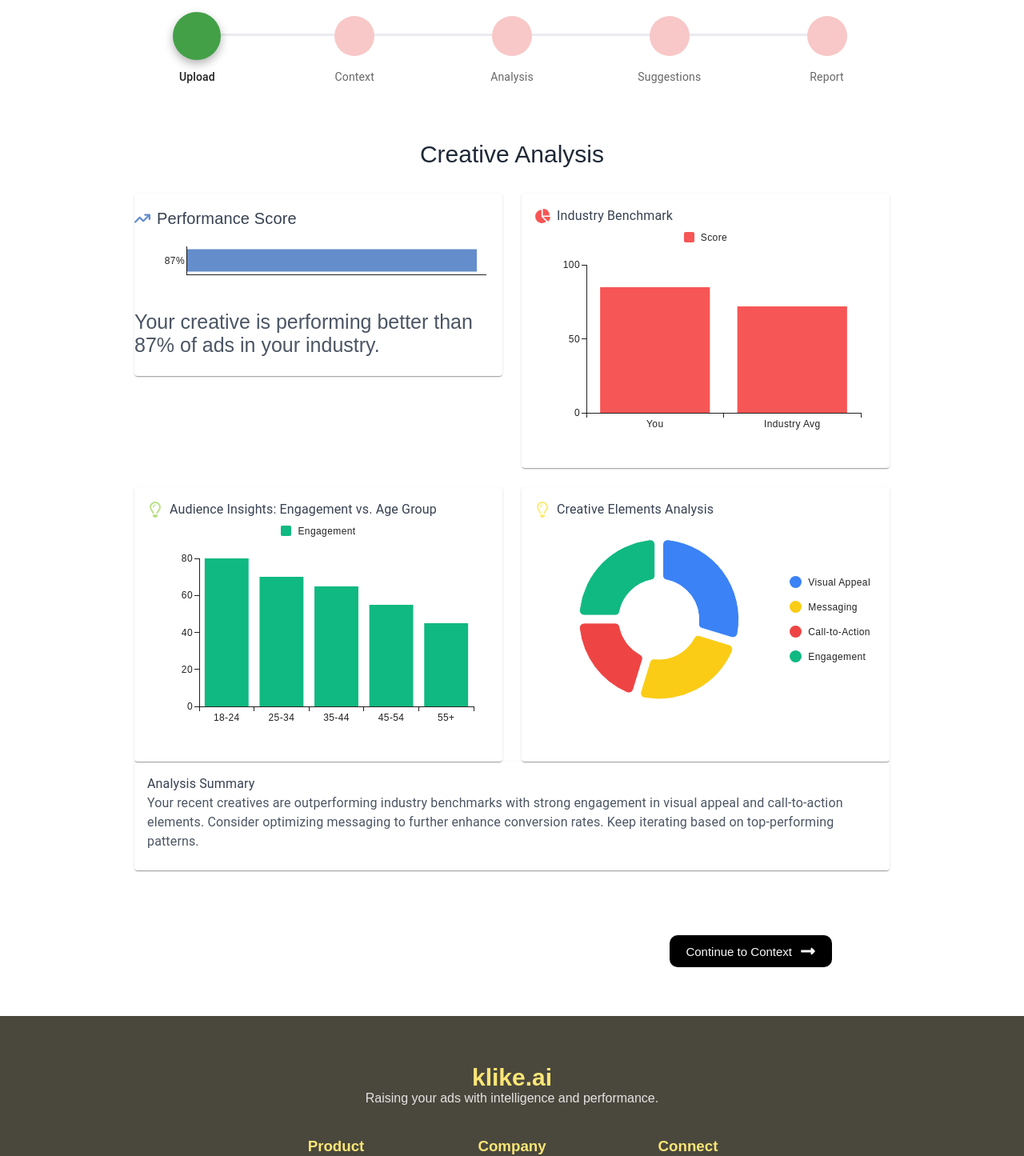
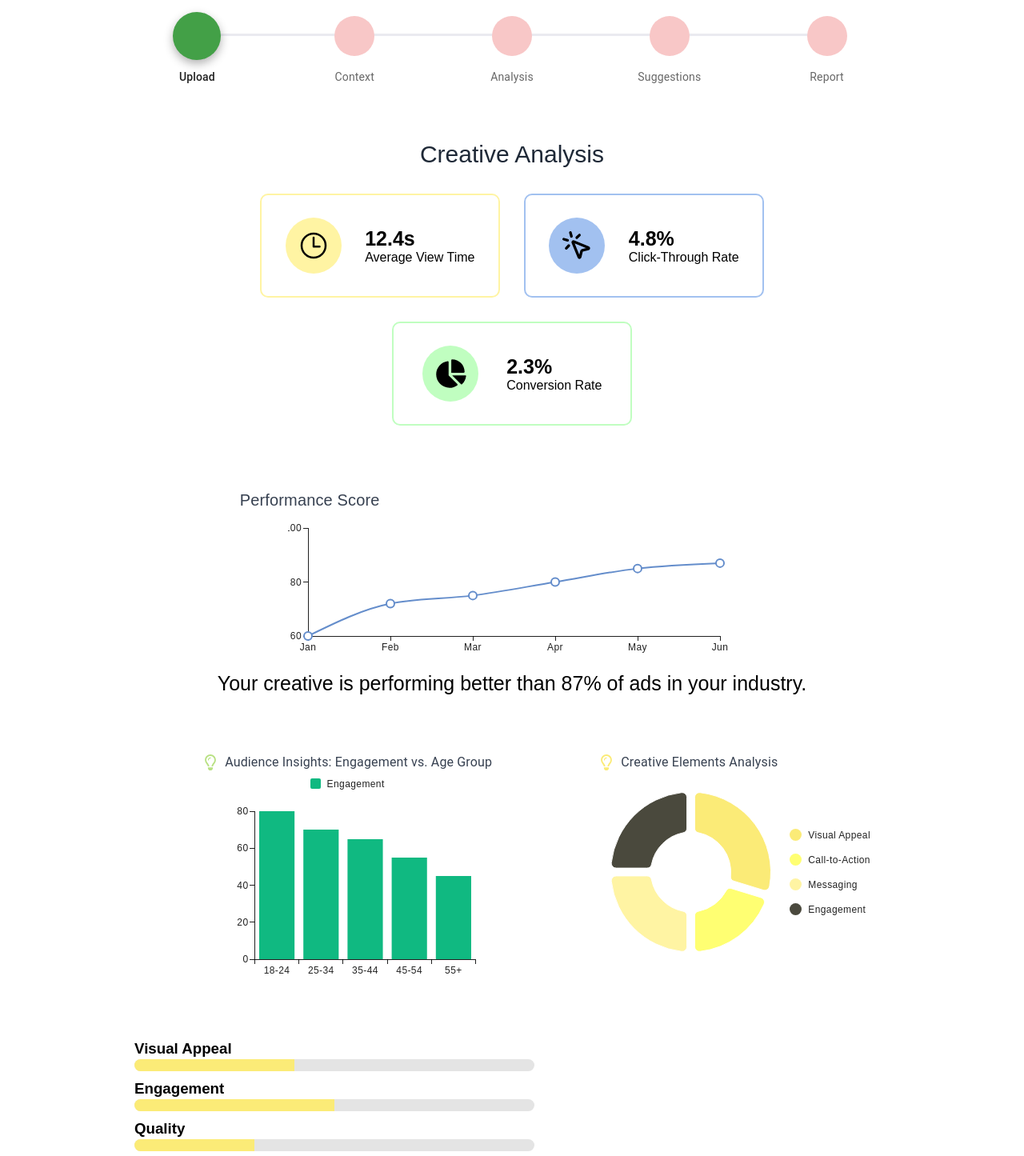
Before and after one commit to AugustoAlmondes/Boost-video, a React (Vite) app: page / in a window 1280 px wide. Shown: the part 120-1565 px from the top of the page at 80% size. Built offline with nearby package versions, Linux system fonts and the light colour scheme; some icons are missing.

Commit message:
alterações

```diff
--- a/package.json
+++ b/package.json
@@ -16,10 +16,12 @@
     "@mui/material": "^7.0.2",
     "@mui/system": "^7.0.2",
     "@mui/x-charts": "^8.0.0",
+    "bootstrap": "^5.3.5",
     "clsx": "^2.1.1",
     "framer-motion": "^12.6.3",
     "prop-types": "^15.8.1",
     "react": "^19.0.0",
+    "react-bootstrap": "^2.10.9",
     "react-dom": "^19.0.0",
     "react-icons": "^5.5.0",
     "react-intersection-observer": "^9.16.0",
--- /dev/null
+++ b/src/components/CardPerformance/CardPerformance.jsx
@@ -0,0 +1,22 @@
+import './cardperformance.css';
+import "../../index.css";
+export default function CardPerformance({ icon, title, color, description }) {
+    return (
+        <>
+            <div className="card-performance"
+                style={{ border: `2px solid var(--light${color})`
+                }}
+            >
+                <div className="icon-card-performance"
+                    style={{ backgroundColor: `var(--light${color})` }}
+                >
+                    {icon}
+                </div>
+                <div>
+                    <h3>{title}</h3>
+                    <p>{description}</p>
+                </div>
+            </div>
+        </>
+    );
+}
--- /dev/null
+++ b/src/components/CardPerformance/cardperformance.css
@@ -0,0 +1,40 @@
+.card-performance{
+    display: flex;
+    justify-content: space-evenly;
+    align-items: center;
+
+    border-radius: 10px;
+    width: 300px;
+    height: 130px;
+
+    transition: all 0.3s ease;
+
+    & h3{
+        font-size: 25px;
+        font-family: var(--Avenir);
+    }
+
+    & p{
+        font-family: var(--Avenir);
+    }
+
+    & svg{
+        width: 40px;
+        height: 40px;
+        border-radius: 50%;
+    }
+
+    & .icon-card-performance{
+        display: flex;
+        justify-content: center;
+        align-items: center;
+        width: 70px;
+        height: 70px;
+        border-radius: 50%
+    }
+
+    &:hover{
+        cursor: pointer;
+        transform: scale(1.05);
+    }
+}
--- a/src/components/StepsAdsFlow/CampaignContext/CampaignContext.jsx
+++ b/src/components/StepsAdsFlow/CampaignContext/CampaignContext.jsx
@@ -25,7 +25,7 @@ export default function CampaignContext() {
             <div className="container-inputs-ads-flow">
                 <div className="input-area-ads-flw">
 
-                    <div className={selectedObjective ? "container-campaign-objective active" : "container-campaign-objective"}>
+                    <div className={selectedObjective ? "container-campaign-objective active border_1" : "container-campaign-objective border_1"}>
                         <h3 className="box-title">Campaign Objective</h3>
                         <ul>
                             <li
@@ -52,7 +52,7 @@ export default function CampaignContext() {
                         </ul>
                     </div>
 
-                    <div className="container-target-audience"
+                    <div className="container-target-audience border_2"
                     style={age != '' && gender != '' && location != '' ? { border: "2px solid var(--blue)" } : {}}
                     >
                         <h3 className="box-title">Target Audience</h3>
@@ -83,7 +83,7 @@ export default function CampaignContext() {
                         </div>
                     </div>
 
-                    <div className={selectedPlatform ? "container-campaign-objective active" : "container-campaign-objective"}>
+                    <div className={selectedPlatform ? "container-campaign-objective active border_3" : "container-campaign-objective border_3"}>
                         <h3 className="box-title">Platform Selection</h3>
                         <ul>
                             <li
@@ -131,7 +131,7 @@ export default function CampaignContext() {
                         </ul>
                     </div>
 
-                    <div className=" container-target-audience"
+                    <div className=" container-target-audience border_4"
                     style={industry != '' && valueProposition != '' ? { border: "2px solid var(--blue)" } : {}}
                     >
                         <h3 className="box-title">Industry</h3>
--- a/src/components/StepsAdsFlow/CampaignContext/campaigncontext.css
+++ b/src/components/StepsAdsFlow/CampaignContext/campaigncontext.css
@@ -6,14 +6,39 @@
     font-weight: 200;
 }
 
-.container-campaign-objective.active{
+.container-campaign-objective.active {
     border-color: var(--blue);
+}
+
+.border_1 {
+    border: 2px solid;
+    border-image: linear-gradient(var(--lightblue), var(--lightred))2;
+    border-radius: 15px;
+}
+
+.border_2 {
+    border: 2px solid;
+    border-image: linear-gradient(var(--lightred), var(--lightgreen))2;
+    border-radius: 15px;
+}
+
+.border_3 {
+    border: 2px solid;
+    border-image: linear-gradient(var(--lightgreen), var(--lightyellow))2;
+    border-radius: 15px;
+}
+
+.border_4 {
+    border: 2px solid;
+    border-image: linear-gradient(var(--lightyellow), var(--lightblue))2;
+    border-radius: 15px;
 }
 
 .container-campaign-objective {
     /* background-color: #f9f9f9; */
-    border: 2px solid rgb(226, 226, 226);
-    border-radius: 10px;
+    /* border: linear-gradient(to top, var(--lightblue), var(--blue)); */
+    /* como por um gradiente em uma borda */
+    /* border-radius: 10px; */
     width: 800px;
     padding: 20px;
     transition: .1s;
@@ -60,7 +85,7 @@
     }
 }
 
-.gender-target-audience{
+.gender-target-audience {
     width: 350px;
 }
 
@@ -74,7 +99,7 @@
     /* align-items: center; */
     gap: 12px;
     /* background-color: #f9f9f9; */
-    border: 2px solid rgb(226, 226, 226);
+    /* border: 2px solid rgb(226, 226, 226); */
     padding: 16px;
     border-radius: 12px;
     transition: .2s;
@@ -138,9 +163,10 @@ select {
     margin-top: 20px;
     width: 100%;
 }
-.area-input-value-proposition{
 
-    & textarea{
+.area-input-value-proposition {
+
+    & textarea {
         border: 2px solid rgb(226, 226, 226);
         border-radius: 10px;
         padding: 10px;
--- a/src/components/StepsAdsFlow/CreativeAnalysis/CreativeAnalysis.jsx
+++ b/src/components/StepsAdsFlow/CreativeAnalysis/CreativeAnalysis.jsx
@@ -1,16 +1,21 @@
 import { Card, CardContent, Typography } from "@mui/material";
 import { LineChart, BarChart, PieChart } from "@mui/x-charts";
 import { FaArrowTrendUp, FaChartPie, FaRegLightbulb } from "react-icons/fa6";
+import { IoTimeOutline } from "react-icons/io5";
 import { motion as MOTION } from "framer-motion";
+import { LuMousePointerClick } from "react-icons/lu";
 import "../../../index.css";
 import "./creativeanalysis.css"; // CSS base para layout
+import CardPerformance from "../../CardPerformance/CardPerformance";
+import ProgressBarCreate from "../../ProgressBarCreate/ProgressBarCreate";
+import { ProgressBar } from "react-bootstrap";
 
 
 const creativeElementsData = [
-    { id: 0, value: 30, label: "Visual Appeal", color: "#3b82f6" },
-    { id: 1, value: 25, label: "Messaging", color: "#facc15" },
-    { id: 2, value: 20, label: "Call-to-Action", color: "#ef4444" },
-    { id: 3, value: 25, label: "Engagement", color: "#10b981" },
+    { id: 0, value: 30, label: "Visual Appeal", color: "var(--yellow)" },
+    { id: 2, value: 20, label: "Call-to-Action", color: "var(--meanyellow)" },
+    { id: 1, value: 25, label: "Messaging", color: "var(--lightyellow)" },
+    { id: 3, value: 25, label: "Engagement", color: "var(--darkyellow)" },
 ];
 
 export default function CreativeAnalysis() {
@@ -23,39 +28,66 @@ export default function CreativeAnalysis() {
         >
             <h1 className="creative-analysis-title">Creative Analysis</h1>
 
+
             <div className="creative-analysis-grid">
+
+                <div className="cards-performance-stats">
+
+                    <CardPerformance
+                        icon={<IoTimeOutline />}
+                        title="12.4s"
+                        color="yellow"
+                        description="Average View Time"
+                    />
+
+                    <CardPerformance
+                        icon={<LuMousePointerClick />}
+                        title="4.8%"
+                        color="blue"
+                        description="Click-Through Rate"
+                    />
+
+
+                    <CardPerformance
+                        icon={<FaChartPie />}
+                        title="2.3%"
+                        color="green"
+                        description="Conversion Rate"
+                    />
+                </div>
+
                 {/* Performance Score */}
-                <Card className="card"
+                <Card
+                    elevation={0}
+                    className="card card2"
                     sx={{
+                        width: "100%",
                         height: "max-content",
                         display: "flex",
                         flexDirection: "column",
                         justifyContent: "center",
-                        alignItems: "center"
+                        alignItems: "center",
+                        // background: "linear-gradient(to right, var(--lightblue), var(--blue))",
                     }}
-
                 >
                     <CardContent>
                         <Typography className="section-title">
-                            <FaArrowTrendUp className="icon blue" />
+                            <FaArrowTrendUp className="icon white" />
                             <h3>Performance Score</h3>
                         </Typography>
-                        <BarChart
-                            height={100}
-                            width={460}
-                            yAxis={[{
-                                data: ["87%"],
-                                scaleType: "band",
-                                axisLine: false,
-                                tickSize: 0,
-                            }]}
-                            xAxis={[{
-                                tickLabelStyle: { display: "none" },
-                                axisLine: false,
-                                tickSize: 0
-                            }]}
-                            series={[{ data: [87], color: "var(--blue)"  }]}
-                            layout="horizontal"
+                        <LineChart
+                            height={200}
+                            width={560}
+                            xAxis={[{ data: ["Jan", "Feb", "Mar", "Apr", "May", "Jun"], scaleType: "point" }]}
+                            series={[
+                                {
+                                    data: [60, 72, 75, 80, 85, 87],
+                                    color: "var(--blue)",
+                                },
+                            ]}
+                            margin={{ left: -20, right: 20, top: 20, bottom: 20 }}
+                            grid={{ vertical: false }}
+                            axisVisibility={{ x: false, y: false }}
                         />
                         <p className="section-subtitle-description">
                             Your creative is performing better than 87% of ads in your industry.
@@ -63,21 +95,19 @@ export default function CreativeAnalysis() {
                     </CardContent>
                 </Card>
 
-                <Card className="card">
-                    <CardContent>
-                        <Typography className="section-title">
-                            <FaChartPie className="icon red" /> Industry Benchmark
-                        </Typography>
-                        <BarChart
-                            height={250}
-                            xAxis={[{ data: ["You", "Industry Avg"], scaleType: "band" }]}
-                            series={[{ data: [85, 72], color: "var(--red)", label: "Score" }]}
-                        />
-                    </CardContent>
-                </Card>
-
-                {/* Audience Insights */}
-                <Card className="card">
+                <Card
+                    elevation={0}
+                    className="card card3"
+                    sx={{
+                        width: "100%",
+                        height: "max-content",
+                        display: "flex",
+                        flexDirection: "column",
+                        justifyContent: "center",
+                        alignItems: "center",
+                        // background: "linear-gradient(to right, var(--lightblue), var(--blue))",
+                    }}
+                >
                     <CardContent>
                         <Typography className="section-title">
                             <FaRegLightbulb className="icon green" /> Audience Insights: Engagement vs. Age Group
@@ -91,7 +121,19 @@ export default function CreativeAnalysis() {
                 </Card>
 
                 {/* Creative Elements Pie */}
-                <Card className="card">
+                <Card
+                    elevation={0}
+                    className="card card4"
+                    sx={{
+                        width: "100%",
+                        height: "max-content",
+                        display: "flex",
+                        flexDirection: "column",
+                        justifyContent: "center",
+                        alignItems: "center",
+                        // background: "linear-gradient(to right, var(--lightblue), var(--blue))",
+                    }}
+                >
                     <CardContent>
                         <Typography className="section-title">
                             <FaRegLightbulb className="icon yellow" /> Creative Elements Analysis
@@ -110,19 +152,29 @@ export default function CreativeAnalysis() {
                         />
                     </CardContent>
                 </Card>
+
+
+                <div className="progress-group card5">
+
+                    <div>
+                        <h3>Visual Appeal</h3>
+                        <progress className="progress-bar" value={40} max={100}>{40}%</progress>
+                    </div>
+
+                    <div>
+
+                        <h3>Engagement</h3>
+                        <progress className="progress-bar" value={50} max={100}>{50}%</progress>
+                    </div>
+
+                    <div>
+                        <h3>Quality</h3>
+                        <progress className="progress-bar" value={30} max={100}>{30}%</progress>
+                    </div>
+                </div>
             </div>
 
             {/* Summary */}
-            <Card className="card gray-bg">
-                <CardContent className="summary">
-                    <Typography className="section-title">Analysis Summary</Typography>
-                    <Typography>
-                        Your recent creatives are outperforming industry benchmarks with strong engagement in
-                        visual appeal and call-to-action elements. Consider optimizing messaging to further
-                        enhance conversion rates. Keep iterating based on top-performing patterns.
-                    </Typography>
-                </CardContent>
-            </Card>
-        </MOTION.div>
+        </MOTION.div >
     );
 }
--- a/src/components/StepsAdsFlow/CreativeAnalysis/creativeanalysis.css
+++ b/src/components/StepsAdsFlow/CreativeAnalysis/creativeanalysis.css
@@ -12,10 +12,38 @@
     color: #1f2937;
 }
 
+
 .creative-analysis-grid {
     display: grid;
-    grid-template-columns: 1fr;
-    gap: 24px;
+    gap: 32px;
+    grid-template-columns: repeat(auto-fit, minmax(320px, 1fr));
+    align-items: stretch;
+    grid-template-areas:
+        "cards1 cards1 cards1"
+        "cards2 cards2 cards2"
+        "cards3 cards3 cards4"
+        "cards5 cards5 cards6"
+    ;
+}
+
+.card.card2 {
+    grid-area: cards2;
+}
+
+.card.card3 {
+    grid-area: cards3;
+}
+
+.card.card4 {
+    grid-area: cards4;
+}
+
+.card.card5 {
+    grid-area: cards5;
+}
+
+.card.card6 {
+    grid-area: cards6;
 }
 
 @media (min-width: 768px) {
@@ -25,10 +53,12 @@
 }
 
 .card {
-    border-radius: 16px;
-    box-shadow: none;
-    background-color: #f9fafb;
+    /* background: linear-gradient(135deg, #fefefe, #f4f7fa); */
+    /* box-shadow: 0 4px 10px rgba(0, 0, 0, 0.06); */
+    border-radius: 20px;
+    /* transition: all 0.3s ease-in-out; */
 }
+
 
 .section-title {
     font-size: 18px;
@@ -50,11 +80,16 @@
 .section-subtitle-description {
     margin: 0;
     font-size: 25px;
-    color: #4b5563;
+    font-family: var(--Avenir);
+    color: black;
 }
 
 .icon {
     font-size: 20px;
+}
+
+.icon.white {
+    color: white;
 }
 
 .icon.blue {
@@ -82,3 +117,49 @@
 .gray-bg {
     background-color: #f3f4f6;
 }
+
+.cards-performance-stats {
+    grid-area: cards1;
+    display: flex;
+    flex-wrap: wrap;
+    justify-content: center;
+    gap: 30px;
+    margin-bottom: 30px;
+}
+
+.progress-bar {
+    appearance: none;
+    height: 15px;
+    border-radius: 100px;
+
+    /* Chrome and Safari */
+    &::-webkit-progress-bar {
+        background: rgb(228, 228, 228);
+        border-radius: 100px;
+    }
+
+    &::-webkit-progress-value {
+        background-color: var(--yellow);
+        border-top-left-radius: 100px;
+        border-bottom-left-radius: 100px;
+    }
+
+    /* Firefox */
+    &::-moz-progress-bar {
+        background-color: var(--yellow);
+        border-top-left-radius: 100px;
+        border-bottom-left-radius: 100px;
+    }
+}
+
+.progress-group{
+    display: flex;
+    flex-direction: column;
+    gap: 10px;
+    justify-content: center;
+    align-items: center;
+
+    progress{
+        width: 500px;
+    }
+}
--- a/src/index.css
+++ b/src/index.css
@@ -33,5 +33,5 @@
   margin: 0;
   padding: 0;
   font-family: var(--Proxima), sans-serif;
-  cursor: default;
+  /* cursor: default; */
 }
--- a/src/pages/AdsFlow/AdsFlow.jsx
+++ b/src/pages/AdsFlow/AdsFlow.jsx
@@ -1,5 +1,5 @@
 import AnimatedBackground from '../../components/AnimatedBackground/AnimatedBackground';
-import ProgressBar from '../../components/ProgressBar/ProgressBar';
+import ProgressBar from '../../components/ProgressBarCreate/ProgressBarCreate';
 import { useState } from 'react';
 import UploadFileIcon from '@mui/icons-material/UploadFile';
 import TextFieldsIcon from '@mui/icons-material/TextFields';
@@ -88,7 +88,7 @@ export default function AdsFlow() {
                 </div>
             </div>
             {/* <AnimatedBackground /> */}
-            <Footer/>
+            <Footer />
         </>
     );
 }
```
Also changed, not shown: src/components/ProgressBarCreate/ProgressBarCreate.jsx (renamed from src/components/ProgressBar/ProgressBar.jsx, +3 -4 lines), src/components/ProgressBarCreate/progressbarcreate.css (renamed from src/components/ProgressBar/progressbar.css), 1 other file (tests, documents, lock files or other folders).
